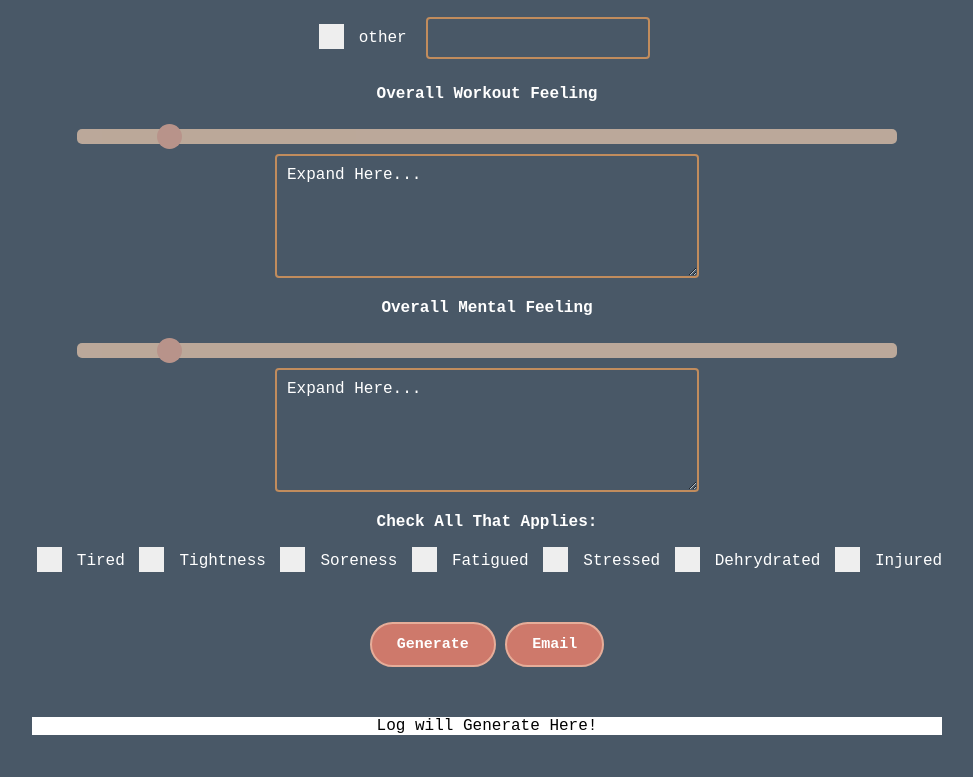
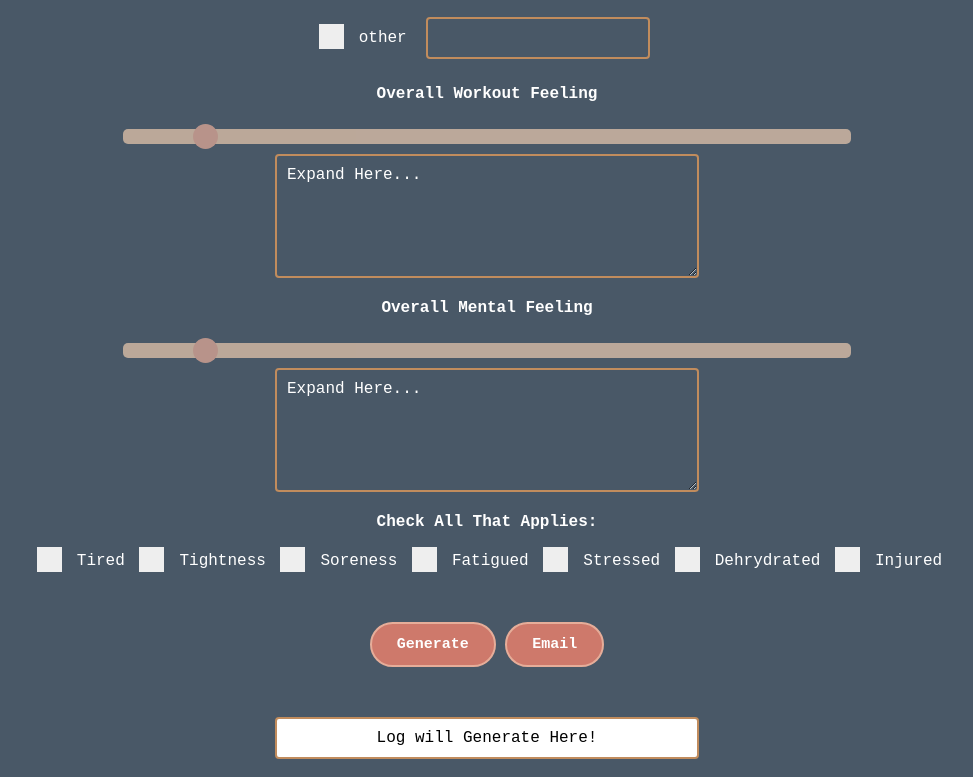
Before and after one commit to Erica-Cradeur/Runverse, a plain HTML site: page index.html in a window 1280 px wide. Shown: the part 526-1303 px from the top of the page, without its empty margins (153-1126 px from the left). Before the commit the page ends 1279 px from the top, so only its background shows below. Drawn offline with Linux system fonts and the light colour scheme.

Commit message:
Add files via upload

```diff
--- a/css/style.css
+++ b/css/style.css
@@ -122,7 +122,7 @@ html, .fullscreen {
 /* slider bar */
 .slider {
   -webkit-appearance: none;
-  width: 90%;
+  width: 80%;
   height: 15px;
   border-radius: 5px;
   background: #ECCBAF;
@@ -193,3 +193,20 @@ html, .fullscreen {
   position:relative;
   top:1px;
 }
+
+#outputDiv{
+  background: white;
+  border: 2px solid #C18C5D;
+  border-radius: 4px;
+  font-size: 12pt;
+  padding: 10px 10px;
+  color: black;
+  width: 400px;
+  text-align:center;
+  margin:auto;
+}
+
+.b{
+  background: green;
+  color:blue;
+}
```
